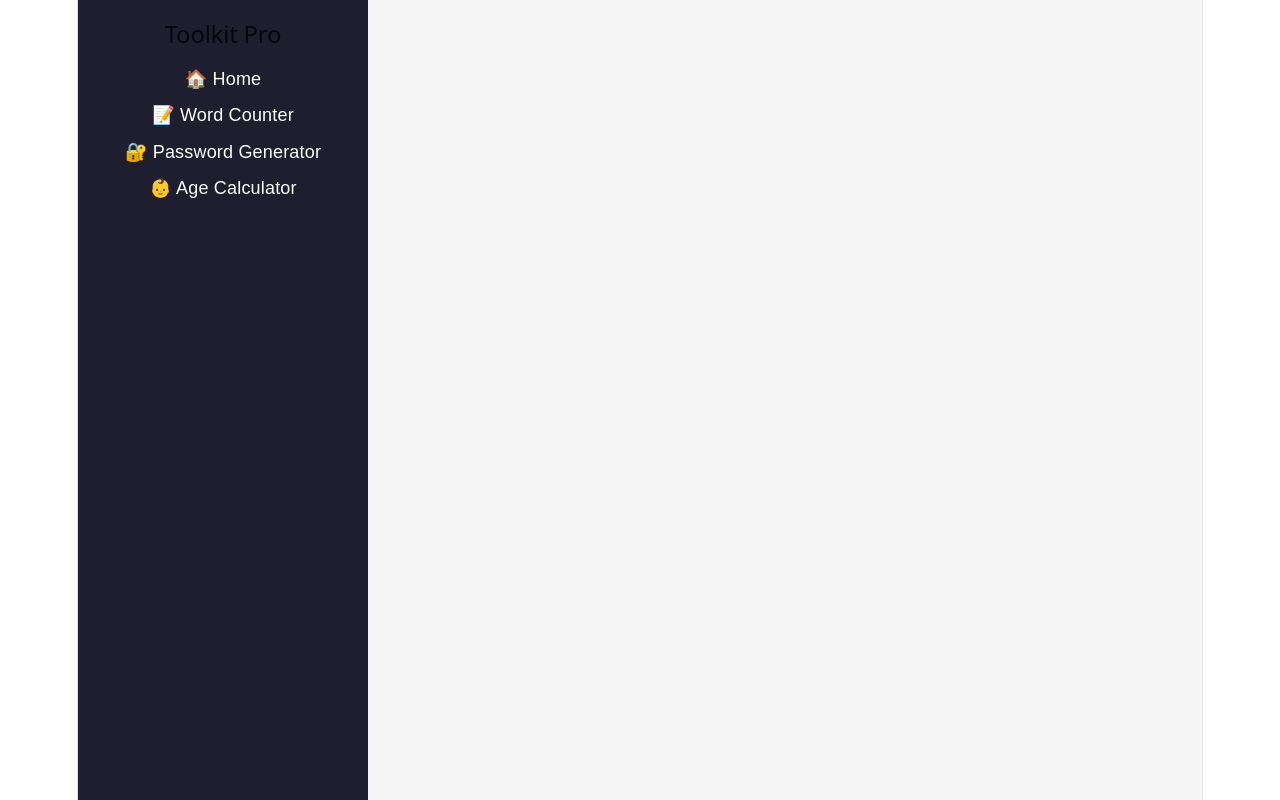
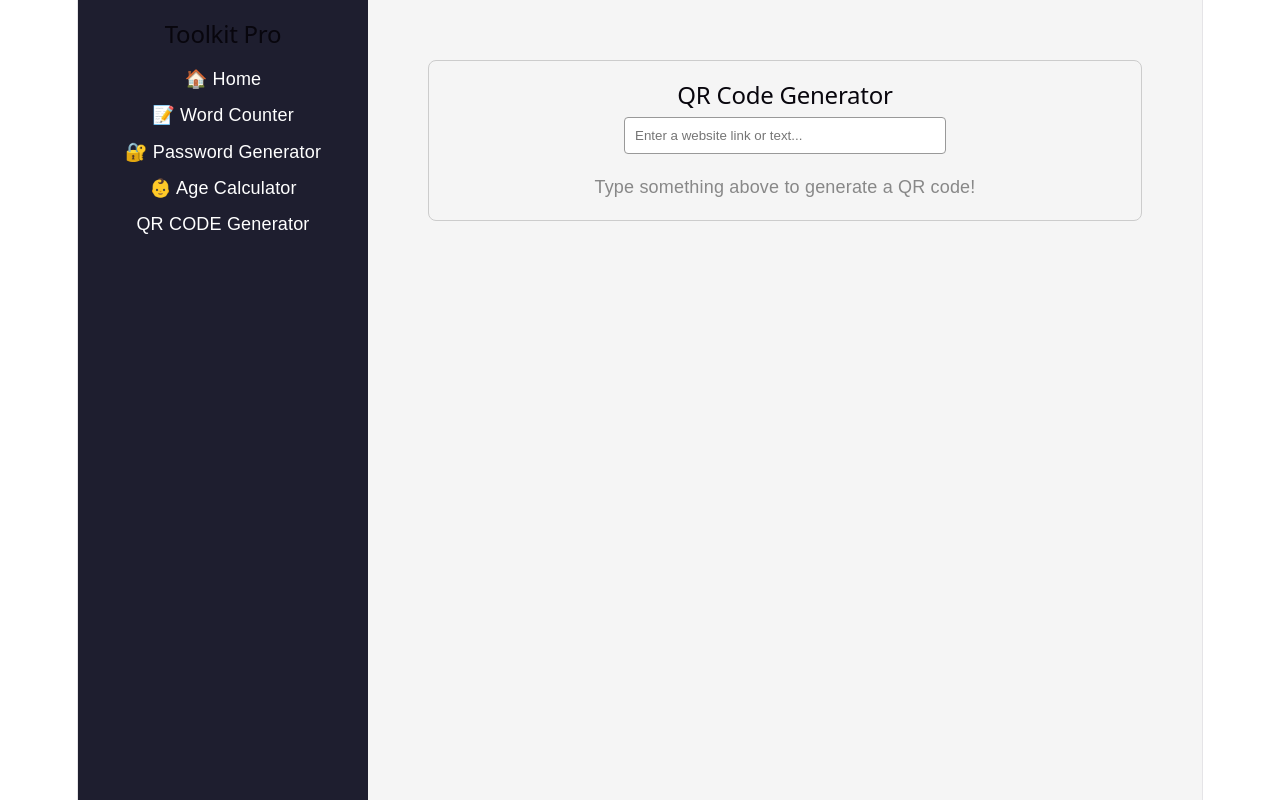
Before and after one commit to AjimTamboli-Web/all-in-one-toolkit, a React (Vite) app: page /qr-code in a window 1280 px wide. Built offline with nearby package versions, Linux system fonts and the light colour scheme.

Commit message:
importing QRCode library and function as well

```diff
--- a/package.json
+++ b/package.json
@@ -11,6 +11,7 @@
   },
   "dependencies": {
     "lucide-react": "^1.21.0",
+    "qrcode.react": "^4.2.0",
     "react": "^19.2.6",
     "react-dom": "^19.2.6",
     "react-router-dom": "^7.18.0"
--- a/src/App.jsx
+++ b/src/App.jsx
@@ -7,6 +7,7 @@ import { Routes, Route, Link } from 'react-router-dom'
 import WordCounter from './components/WordCounter'
 import PasswordGenerator from './components/PasswordGenerator'
 import AgeCalculator from './components/AgeCalculator'
+import QRCodeGenerator from './components/QRCodeGenerator'
 
 // 2. Export our App function as the default export so main.jsx can use it
 export default function App() {
@@ -34,6 +35,9 @@ export default function App() {
           </li>
           <li>
             <Link to="/age-calculator" style={{ color: 'white', textDecoration: 'none' }}> 👶 Age Calculator </Link>
+          </li>
+          <li>
+            <Link to="/qr-code" style={{ color: 'white', textDecoration: 'none' }}> QR CODE Generator</Link>
           </li>
         </ul>
       </nav>
@@ -66,6 +70,8 @@ export default function App() {
           <Route path="/password-generator" element={<PasswordGenerator />} />
 
           <Route path="/age-calculator" element={<AgeCalculator />} />
+
+          <Route path="/qr-code" element={<QRCodeGenerator />} />
         </Routes>
       </main>
 
--- /dev/null
+++ b/src/components/QRCodeGenerator.jsx
@@ -0,0 +1,40 @@
+import { useState } from 'react'
+
+// 1. We import the QR Code drawer from the library we just downloaded!
+import { QRCodeSVG } from 'qrcode.react'
+
+export default function QRCodeGenerator() {
+    // 2. STATE
+    // We only need one piece of state: whatever the user types into the box
+    const [text, setText] = useState('')
+
+    return (
+        <div style={{ padding: '20px', border: '1px solid #ccc', margin: '20px', borderRadius: '8px' }}>
+            <h2>QR Code Generator</h2>
+
+            <div style={{ marginBottom: '20px' }}>
+                <input
+                    type="text"
+                    placeholder="Enter a website link or text..."
+                    value={text}
+                    onChange={(e) => setText(e.target.value)}
+                    style={{ padding: '10px', width: '300px', borderRadius: '4px', border: '1px solid #999' }}
+                />
+            </div>
+
+            {/*
+        3. CONDITIONAL RENDERING
+        This is a common React trick: { condition ? (do this if true) : (do this if false) }
+      */}
+            {text ? (
+                // If there IS text, draw the QR code
+                <div style={{ background: 'white', padding: '20px', display: 'inline-block', borderRadius: '8px' }}>
+                    <QRCodeSVG value={text} size={200} />
+                </div>
+            ) : (
+                // If the text is EMPTY, show this message
+                <p style={{ color: '#888' }}>Type something above to generate a QR code!</p>
+            )}
+        </div>
+    )
+}
```
Also changed, not shown: 1 other file (tests, documents, lock files or other folders).
